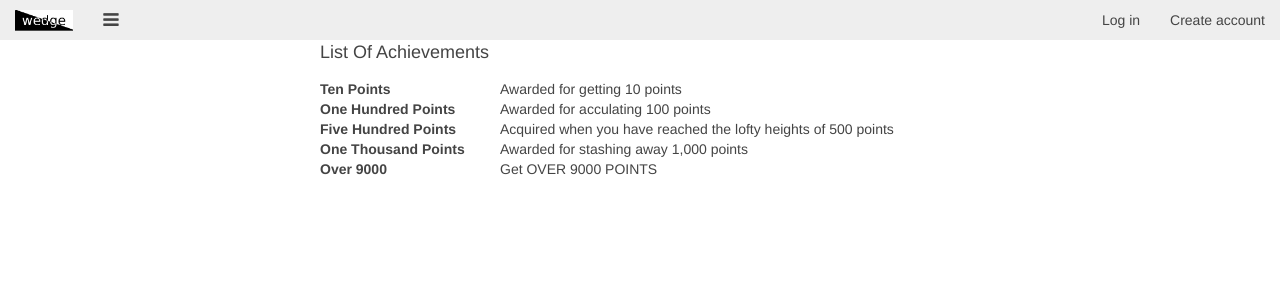
After one commit to tjcsl/wedge, a Flask app: page /achievement_list/ in a window 1280 px wide. The commit adds this page. Shown: the top 300 px of the page. Run offline with Flask 2, Linux system fonts and the light colour scheme; some libraries are stand-ins or nearby versions.

Commit message:
Add list of all achievements

```diff
--- a/achievements.py
+++ b/achievements.py
@@ -33,8 +33,8 @@ ACH_FUNCS = [
         gen_point_achievement(10, "Ten Points", "Awarded for getting 10 points"),
         gen_point_achievement(100, "One Hundred Points", "Awarded for acculating 100 points"),
         gen_point_achievement(500, "Five Hundred Points", "Acquired when you have reached the lofty heights of 500 points"),
-        gen_point_achievement(1000, "One Thousand Points", "Awarded for stashing away 1,000 points")
-        gen_point_achievement(9001, "Over 9000", "Get OVER 9000 POINTS)]
+        gen_point_achievement(1000, "One Thousand Points", "Awarded for stashing away 1,000 points"),
+        gen_point_achievement(9001, "Over 9000", "Get OVER 9000 POINTS")]
 
 
 def check_all_achievements(wpusername):
--- a/web/ach.py
+++ b/web/ach.py
@@ -1,5 +1,4 @@
 from db import conn
-
 
 def get_user_achievements(user):
     cur = conn.cursor()
--- a/web/routes.py
+++ b/web/routes.py
@@ -26,6 +26,7 @@ add_views({
     '/userstats/': userstats.ustats,
     '/verify/': verify.verify,
     '/achievements/': ach.ach,
+    '/achievement_list/': ach_all.ach_all,
     '/getusers.json': getusers.getusers,
     '/leaderboard/': leaderboard.leaderboard
 })
--- /dev/null
+++ b/web/templates/ach_all.html
@@ -0,0 +1,14 @@
+{% extends "navbar.html" %}
+{% block head %}
+<title>Achievement List</title>
+{% endblock %}
+{% block content %}
+<div class="uk-panel uk-width-1-2" style="margin-left:auto; margin-right:auto">
+    <div class="uk-panel-title">List Of Achievements</div>
+    <dl class="uk-description-list-horizontal">
+        {% for i in ach %}
+        <dt> {{ i }} </dt> <dd> {{ ach[i] }} </dd>
+        {% endfor %}
+    </dl>
+</div>
+{% endblock %}
--- a/web/templates/navbar.html
+++ b/web/templates/navbar.html
@@ -4,6 +4,7 @@
 	('/userinfo', 'userinfo', 'User Info', 'gear'),
 	('/userstats', 'userstats', 'My Statistics', 'bar-chart'),
 	('/achievements', 'achievements', 'My Achievements', 'trophy'),
+    ('/achievement_list', 'achievement_list', 'List of Achievements', 'reorder'),
 	('/leaderboard', 'leaderboard', 'Top 25 Leaderboard', 'star'),
     ('/train', 'train', 'Train the Classifier', 'eye-open')
 ] -%}
--- a/web/views/__init__.py
+++ b/web/views/__init__.py
@@ -1,4 +1,5 @@
 import ach
+import ach_all
 import auth
 import core
 import training
--- /dev/null
+++ b/web/views/ach_all.py
@@ -0,0 +1,6 @@
+from web.ach import *
+from flask import render_template
+from achievements import achievement_metadata
+
+def ach_all():
+    return render_template("ach_all.html", ach=achievement_metadata)
```
